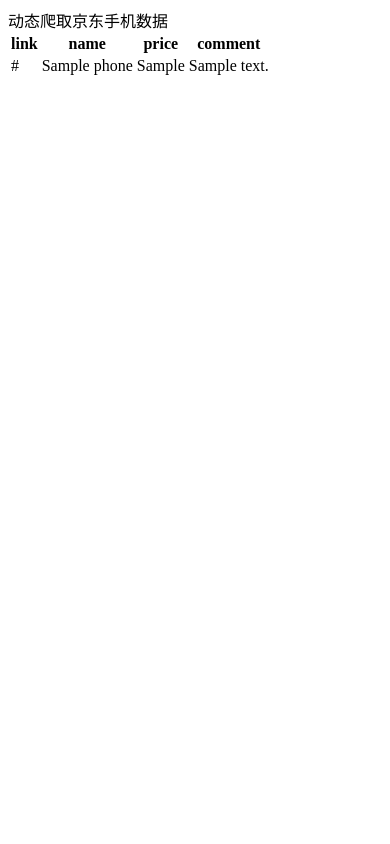
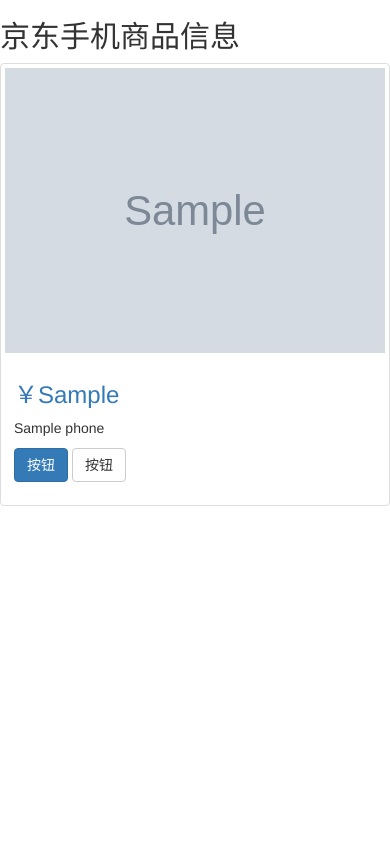
Before and after one commit to 9xianren/Django, a Django app: page /TestModel/selemiun_show/ in a window 390 px wide. Run offline with Django 3.2, Linux system fonts and the light colour scheme; tables that the repository leaves empty hold one stand-in row (values such as "Sample post"); grey boxes marked "Sample" are stand-in pictures; some libraries are stand-ins or nearby versions.

Commit message:
version1.0

```diff
--- a/TestModel/models.py
+++ b/TestModel/models.py
@@ -43,6 +43,7 @@ class Entry(models.Model):
         verbose_name_plural = verbose_name
 
 class phone(models.Model):
+    img_url=models.CharField(max_length=128)
     link=models.CharField(max_length=128)
     price=models.CharField(max_length=128)
     name=models.CharField(max_length=128)
--- /dev/null
+++ b/TestModel/static/TestModel/css/index.css
@@ -0,0 +1,10 @@
+body{
+    margin: 10 10 20 20
+}
+.caption p{
+    overflow:hidden;
+    text-overflow: ellipsis;
+    display: -webkit-box;
+    -webkit-line-clamp:2;
+    -webkit-box-orient: vertical;
+}
--- a/TestModel/templates/TestModel/index.html
+++ b/TestModel/templates/TestModel/index.html
@@ -3,7 +3,7 @@
 {% block title %}博客首页{% endblock %}
 
 {% block content %}
-    <a href="{%url 'TestModel:movie_show' %}">爬取豆瓣top50电影</a><br/>
-    <a href="{%url 'TestModel:phone_show' %}">selemiun动态爬取</a>
+    <a style="font-size:25px" href="{%url 'TestModel:movie_show' %}"><span style="color: #5e5554">爬取豆瓣top50电影</span></a><br/>
+    <a style="font-size: 25px" href="{%url 'TestModel:phone_show' %}"><span style="color: #5e5554">selemiun动态爬取</span></a>
     <div style="height: 440px; " ></div>
 {% endblock %}
--- a/TestModel/templates/TestModel/selemiun_show.html
+++ b/TestModel/templates/TestModel/selemiun_show.html
@@ -1,18 +1,38 @@
-动态爬取京东手机数据
-<table>
-    <tr>
-        <th>link</th>
-        <th>name</th>
-        <th>price</th>
-        <th>comment</th>
-    </tr>
-    {% for line in phone_list %}
-    <tr>
-        <td>{{line.link}}</td>
-        <td>{{line.name}}</td>
-        <td>{{line.price}}</td>
-        <td>{{line.comment}}</td>
-    </tr>
-    <tr>
-    {% endfor %}
-</table>
+{% load staticfiles %}
+<!DOCTYPE html>
+<html lang="zh-CN">
+<head>
+    <meta charset="utf-8">
+    <title>动态爬取京东手机商品</title>
+    <link href="{% static 'bootstrap-3.3.7-dist/css/bootstrap.min.css' %}" rel="stylesheet">
+    <link href="{% static 'TestModel/css/index.css' %}" rel="stylesheet">
+</head>
+<body>
+<h2>京东手机商品信息</h2>
+<div class="row">
+        {% for line in phone_list %}
+        <div class="col-sm-6 col-md-3">
+             <div class="thumbnail">
+                <a target="_blank" title="asdfa" href="http://www.baidu.com">
+                <img src="{{line.img_url}}"
+                 alt="通用的占位符缩略图"></a>
+                <div class="caption">
+                    <h3 style="overflow:hidden;white-space:nowrap;text-overflow:ellipsis;"><a href="{{line.link}}">￥{{line.price}}</a></h3>
+                    <p>{{line.name}}</p>
+                    <p>
+                        <a href="#" class="btn btn-primary" role="button">
+                            按钮
+                        </a>
+                        <a href="#" class="btn btn-default" role="button">
+                            按钮
+                        </a>
+                    </p>
+                </div>
+             </div>
+        </div>
+        {% endfor %}
+    </div>
+<script src="{% static 'jquery-3.2.1.min.js' %}"></script>
+<script src="{% static 'bootstrap-3.3.7-dist/js/bootstrap.min.js' %}"></script>
+</body>
+</html>
```
Also changed, not shown: TestModel/templates/TestModel/show.html (+23 -2 lines), get_res/selenium_get.py (+12 -4 lines), TestModel/migrations/0003_phone_img_url.py (added), 1 other file.
